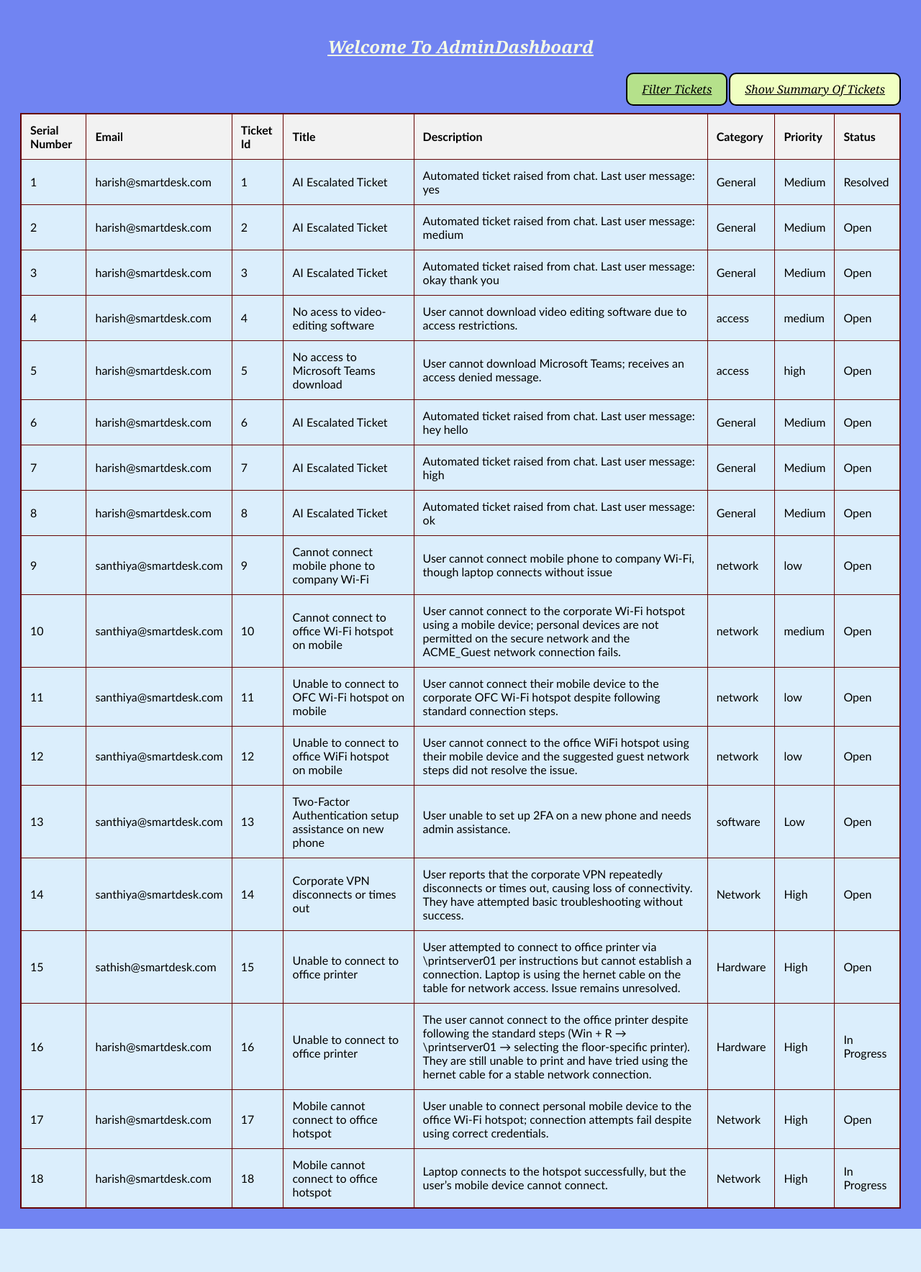
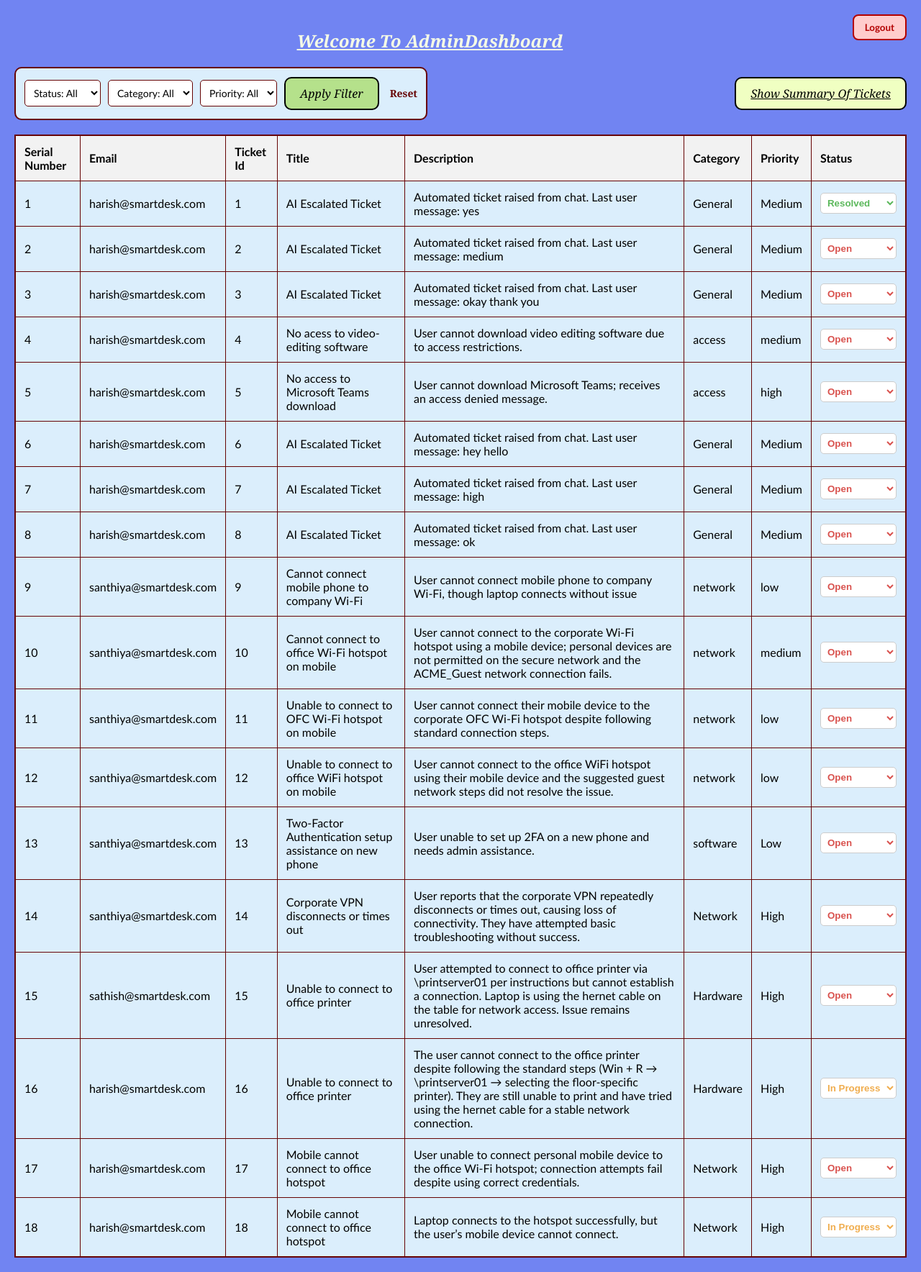
Before and after one commit to SanthiyaMeganathan/SmartDesk, a Flask app: page /admin-dashboard in a window 1280 px wide. Shown: the whole page at 72% size. Before the commit the page ends 1708 px from the top, so only its background shows below. Run offline with Flask 3, Linux system fonts and the light colour scheme; a user stored in the database is signed in.

Commit message:
implemented filter,summary and logout

```diff
--- a/main.py
+++ b/main.py
@@ -149,14 +149,23 @@ def admin_login():
 
     return render_template('AdminLogin.html')
 
-
-@app.route("/admin-dashboard")
-def admin_dashboard():
+@app.route("/update-ticket-status/<int:ticket_id>", methods=['POST'])
+def update_ticket_status(ticket_id):
     if session.get('role') != 'admin':
         return redirect(url_for('admin_login'))
 
-    all_tickets = Ticket.query.all()
-    return render_template("AdminDashBoard.html", tickets=all_tickets)
+    new_status = request.form.get('new_status')
+    ticket = Ticket.query.get_or_404(ticket_id)
+
+    if new_status in ['Open', 'In Progress', 'Resolved']:
+        ticket.status = new_status
+        db.session.commit()
+        flash(f"Ticket #{ticket_id} updated to {new_status}")
+
+    return redirect(url_for('admin_dashboard'))
+
+
+
 
 
 @app.route('/employee-dashboard')
@@ -174,6 +183,64 @@ def render_chatbot():
     if 'email' not in session:
         return redirect(url_for('employee_login'))
     return render_template('ChatBot.html')
+
+@app.route('/logout')
+def logout():
+    role = session.get('role')
+
+    session.clear()
+
+    if role == 'admin':
+        flash("You have been logged out of the Admin portal.")
+        return redirect(url_for('admin_login'))
+    else:
+        flash("You have been logged out of the Employee portal.")
+        return redirect(url_for('employee_login'))
+
+@app.route("/admin-dashboard")
+def admin_dashboard():
+    if session.get('role') != 'admin':
+        return redirect(url_for('admin_login'))
+
+    status_filter = request.args.get('status')
+    category_filter = request.args.get('category')
+    priority_filter = request.args.get('priority')
+
+
+    query = Ticket.query
+
+
+    if status_filter:
+        query = query.filter(Ticket.status == status_filter)
+
+    if category_filter:
+        query = query.filter(Ticket.category == category_filter)
+
+    if priority_filter:
+        query = query.filter(Ticket.priority == priority_filter)
+
+    all_tickets = query.all()
+
+    return render_template("AdminDashBoard.html", tickets=all_tickets)
+
+@app.route("/view-tickets")
+def admin_summary():
+    if session.get('role') != 'admin':
+        return redirect(url_for('admin_login'))
+
+    # Calculate counts for each status
+    open_count = Ticket.query.filter_by(status='Open').count()
+    progress_count = Ticket.query.filter_by(status='In Progress').count()
+    resolved_count = Ticket.query.filter_by(status='Resolved').count()
+    total_count = Ticket.query.count()
+
+    return render_template(
+        "AdminSummary.html",
+        open=open_count,
+        progress=progress_count,
+        resolved=resolved_count,
+        total=total_count
+    )
 
 @app.route('/chatbot', methods=['POST'])
 def chatbot_api():
--- a/static/css/AdminDashBoard.css
+++ b/static/css/AdminDashBoard.css
@@ -1,40 +1,70 @@
+
 body {
     background-color: #7184f2;
     font-family: Arial, sans-serif;
+    margin: 0;
+    padding: 0;
 }
 
 .DashBoard-container {
     padding: 20px;
 }
 
-.Ticket-table {
-    height: auto;
-    margin-top: 20px;
-    clear: both;
+.DashBoard-container h2 {
+    color: #F5FBE6;
+    text-align: center;
+    margin-bottom: 20px;
+    font-family: Cambria, Cochin, Georgia, Times, 'Times New Roman', serif;
+    font-style: italic;
+    text-decoration-line: underline;
 }
 
-.ticket-table {
-    width: 100%;
-    border: 2px solid rgb(102, 4, 4);
-    border-collapse: collapse;
-    border-width: 2px;
-    background-color: #dbeefc;
+
+.dashboard-summary-filter {
+    display: flex;
+    justify-content: space-between;
+    align-items: center;
+    margin-bottom: 20px;
+    flex-wrap: wrap;
 }
 
-.ticket-table th, .ticket-table td {
-    text-align: left;
-    font-family: 'Trebuchet MS', 'Lucida Sans Unicode', 'Lucida Grande', 'Lucida Sans', Arial, sans-serif;
-    text-emphasis-color: rgb(3, 133, 3);
-    border: 1px solid rgb(102, 4, 4);
+
+.filter-form {
+    display: flex;
+    align-items: center;
+    gap: 10px;
+    background-color: #dbeefc;
     padding: 12px;
+    border: 2px solid rgb(102, 4, 4);
+    border-radius: 10px;
 }
 
-.ticket-table th {
-    background-color: #f2f2f2;
+.filter-select {
+    padding: 8px;
+    border-radius: 5px;
+    border: 1px solid rgb(102, 4, 4);
+    font-family: 'Trebuchet MS', sans-serif;
+    background-color: white;
+    font-size: 14px;
+    cursor: pointer;
 }
 
-.btn-view-tickets {
-    background-color: #F0FFC2;
+
+.btn-reset {
+    text-decoration: none;
+    color: rgb(102, 4, 4);
+    font-weight: bold;
+    font-size: 14px;
+    font-family: Cambria, Cochin, Georgia, serif;
+    margin-left: 5px;
+}
+
+.btn-reset:hover {
+    text-decoration: underline;
+}
+
+
+.btn-filter-tickets, .btn-view-tickets {
     color: black;
     border: 2px solid black;
     padding: 10px 20px;
@@ -45,34 +75,92 @@ body {
     text-align: center;
     font-style: oblique;
     font-family: Cambria, Cochin, Georgia, Times, 'Times New Roman', serif;
-    margin-bottom: 10px;
     font-size: 16px;
-    float: right;
 }
 
 .btn-filter-tickets {
     background-color: #B5E18B;
-    color: black;
-    border: 2px solid black;
-    padding: 10px 20px;
-    cursor: pointer;
-    border-radius: 10px;
-    text-decoration: underline;
-    text-transform: capitalize;
-    text-align: center;
-    font-style: oblique;
-    font-family: Cambria, Cochin, Georgia, Times, 'Times New Roman', serif;
-    margin-bottom: 10px;
-    font-size: 16px;
-    float: right;
-    margin-right: 2px;
+    text-decoration: none;
 }
 
-.DashBoard-container h2 {
-    color: #F5FBE6;
-    text-align: center;
-    margin-bottom: 20px;
-    font-family:Cambria, Cochin, Georgia, Times, 'Times New Roman', serif;
-    font-style: italic;
-    text-decoration-line: underline;
+.btn-view-tickets {
+    background-color: #F0FFC2;
 }
+
+
+.Ticket-table {
+    margin-top: 20px;
+    clear: both;
+}
+
+.ticket-table {
+    width: 100%;
+    border: 2px solid rgb(102, 4, 4);
+    border-collapse: collapse;
+    background-color: #dbeefc;
+}
+
+.ticket-table th, .ticket-table td {
+    text-align: left;
+    font-family: 'Trebuchet MS', 'Lucida Sans Unicode', 'Lucida Grande', 'Lucida Sans', Arial, sans-serif;
+    border: 1px solid rgb(102, 4, 4);
+    padding: 12px;
+}
+
+.ticket-table th {
+    background-color: #f2f2f2;
+}
+
+
+.status-open {
+    color: #d9534f;
+    font-weight: bold;
+}
+
+.status-in-progress {
+    color: #f0ad4e;
+    font-weight: bold;
+}
+
+.status-resolved {
+    color: #5cb85c;
+    font-weight: bold;
+}
+
+.status-dropdown {
+    padding: 5px;
+    border-radius: 5px;
+    border: 1px solid #ccc;
+    font-weight: bold;
+    cursor: pointer;
+    font-family: Arial, sans-serif;
+    background-color: white;
+}
+
+
+select.status-open { color: #d9534f; }
+select.status-in-progress { color: #f0ad4e; }
+select.status-resolved { color: #5cb85c; }
+
+
+.status-dropdown:focus {
+    outline: none;
+    border-color: #7184f2;
+}
+
+.btn-logout {
+    background-color: #ffcccc;
+    color: #b30000;
+    border: 2px solid #b30000;
+    padding: 8px 15px;
+    cursor: pointer;
+    border-radius: 8px;
+    font-weight: bold;
+    font-family: 'Trebuchet MS', sans-serif;
+    transition: background-color 0.3s;
+}
+
+.btn-logout:hover {
+    background-color: #ff9999;
+    color: white;
+}
--- a/static/js/EmployeeLogin.js
+++ b/static/js/EmployeeLogin.js
@@ -1,15 +1,14 @@
 document.addEventListener('DOMContentLoaded', function() {
 
-    // 1. The Button Redirect Logic
     const moveToAdminLogin = document.getElementById('moveToAdminLogin');
-    // We add an 'if' check just to make sure the button actually exists on the page
+
     if (moveToAdminLogin) {
         moveToAdminLogin.addEventListener('click', function() {
             window.location.href = '/admin-login';
         });
     }
 
-    // 2. The Error Vanishing Spell
+
     const flashMsg = document.querySelectorAll('.error-flash');
     if(flashMsg.length > 0){
         setTimeout(function() {
--- a/templates/AdminDashBoard.html
+++ b/templates/AdminDashBoard.html
@@ -6,13 +6,44 @@
     </head>
     <body>
         <div class="DashBoard-container">
+
+            <button type="button" class="btn-logout" onclick="window.location.href='/logout'" style="float: right; margin-left: 10px;">
+                Logout
+            </button>
+
             <h2>Welcome To AdminDashboard</h2>
-            <div class ="dashboard-summary-filter">
+
+            <div class="dashboard-summary-filter">
+
+                <form action="{{ url_for('admin_dashboard') }}" method="GET" class="filter-form">
+                    <select name="status" class="filter-select">
+                        <option value="">Status: All</option>
+                        <option value="Open">Open</option>
+                        <option value="In Progress">In Progress</option>
+                        <option value="Resolved">Resolved</option>
+                    </select>
+
+                    <select name="category" class="filter-select">
+                        <option value="">Category: All</option>
+                        <option value="Network">Network</option>
+                        <option value="Hardware">Hardware</option>
+                        <option value="Software">Software</option>
+                        <option value="Access">Access</option>
+                    </select>
+
+                    <select name="priority" class="filter-select">
+                        <option value="">Priority: All</option>
+                        <option value="Low">Low</option>
+                        <option value="Medium">Medium</option>
+                        <option value="High">High</option>
+                    </select>
+
+                    <button type="submit" class="btn-filter-tickets">Apply Filter</button>
+                    <a href="{{ url_for('admin_dashboard') }}" class="btn-reset">Reset</a>
+                </form>
+
                 <button type="button" class="btn-view-tickets" onclick="window.location.href='/view-tickets'">
-                   show summary of tickets
-                </button>
-                <button type ="button" class="btn-filter-tickets" onclick="window.location.href='/filter-tickets'">
-                    Filter tickets
+                    show summary of tickets
                 </button>
             </div>
 
@@ -40,9 +71,36 @@
                             <td>{{ ticket.description }}</td>
                             <td>{{ ticket.category }}</td>
                             <td>{{ ticket.priority }}</td>
-                            <td><span class="status-{{ ticket.status }}">{{ ticket.status }}</span></td>
+                            <td>
+
+                                <form action="{{ url_for('update_ticket_status', ticket_id=ticket.id) }}" method="POST" style="display:inline;">
+                                    <select name="new_status" onchange="this.form.submit()" class="status-dropdown status-{{ ticket.status|lower|replace(' ', '-') }}">
+
+                                        <option value="{{ ticket.status }}" selected disabled>{{ ticket.status }}</option>
+
+
+                                        {% if ticket.status != 'Open' %}
+                                            <option value="Open">Open</option>
+                                        {% endif %}
+
+                                        {% if ticket.status != 'In Progress' %}
+                                            <option value="In Progress">In Progress</option>
+                                        {% endif %}
+
+                                        {% if ticket.status != 'Resolved' %}
+                                            <option value="Resolved">Resolved</option>
+                                        {% endif %}
+                                    </select>
+                                </form>
+                            </td>
                         </tr>
                         {% endfor %}
+
+                        {% if not tickets %}
+                        <tr>
+                            <td colspan="8" style="text-align: center;">No tickets found matching these filters.</td>
+                        </tr>
+                        {% endif %}
                     </tbody>
                 </table>
             </div>
--- a/templates/EmployeeDashBoard.html
+++ b/templates/EmployeeDashBoard.html
@@ -10,6 +10,10 @@
 <body>
     <div class="container">
         <header>
+
+            <button type="button" class="btn-logout" onclick="window.location.href='/logout'" style="float: right;">
+                Logout
+            </button>
             <h1>Employee Dashboard</h1>
             <p>Welcome to your dashboard!</p>
         </header>
@@ -45,7 +49,7 @@
                             <td>{{ ticket.description }}</td>
                             <td>{{ ticket.category }}</td>
                             <td>{{ ticket.priority }}</td>
-                            <td><span class="status-{{ ticket.status }}">{{ ticket.status }}</span></td>
+                            <td><span class="status-{{ ticket.status|lower|replace(' ', '-') }}">{{ ticket.status }}</span></td>
                         </tr>
                         {%- endfor -%}
                     </tbody>
```
Also changed, not shown: static/css/AdminSummary.css (added, +59 -0 lines), static/css/EmployeeDashBoard.css (+16 -0 lines), templates/AdminSummary.html (added, +46 -0 lines), chromadb/chroma.sqlite3, instance/smartdesk.db, 2 other files.
